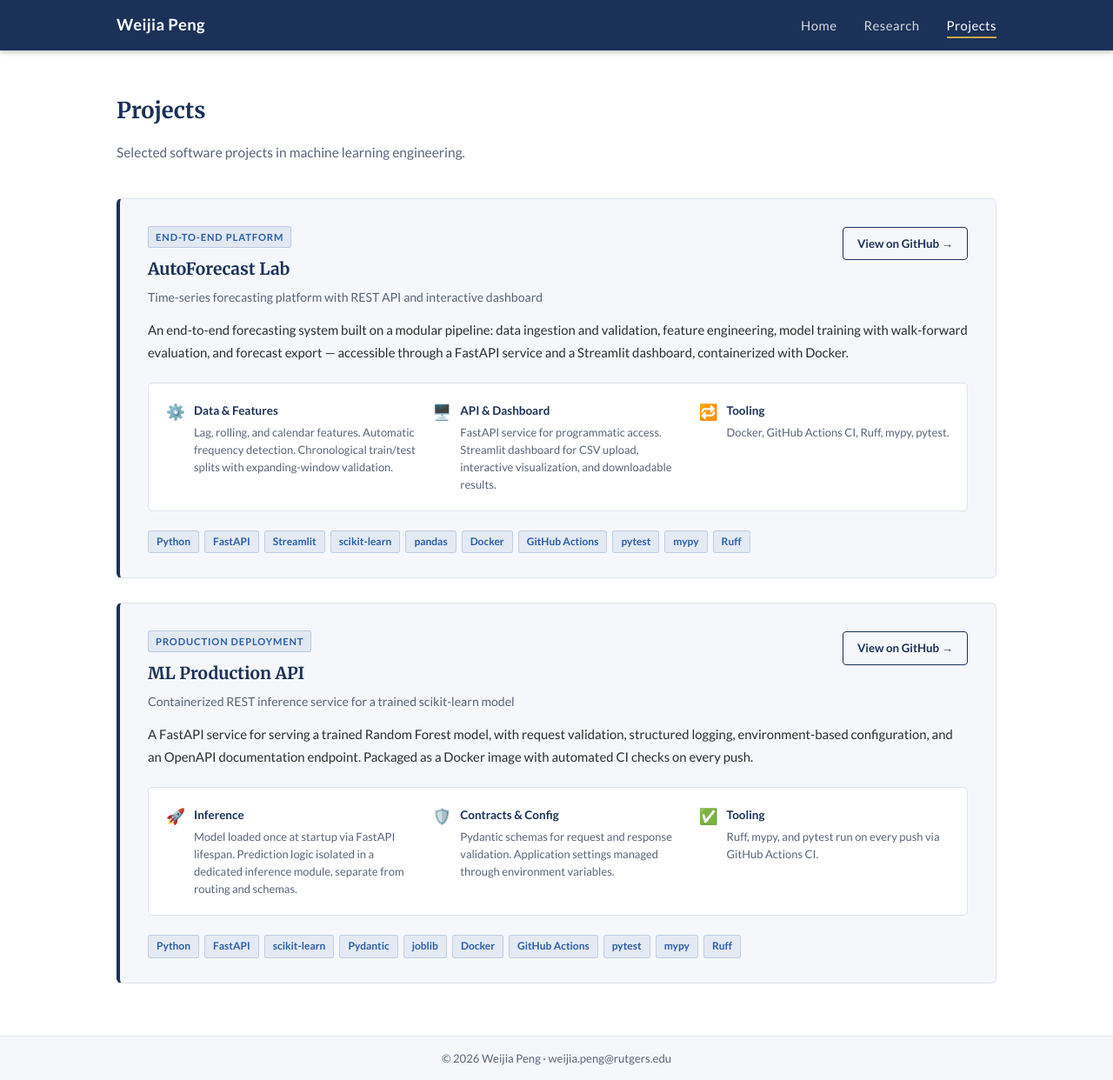
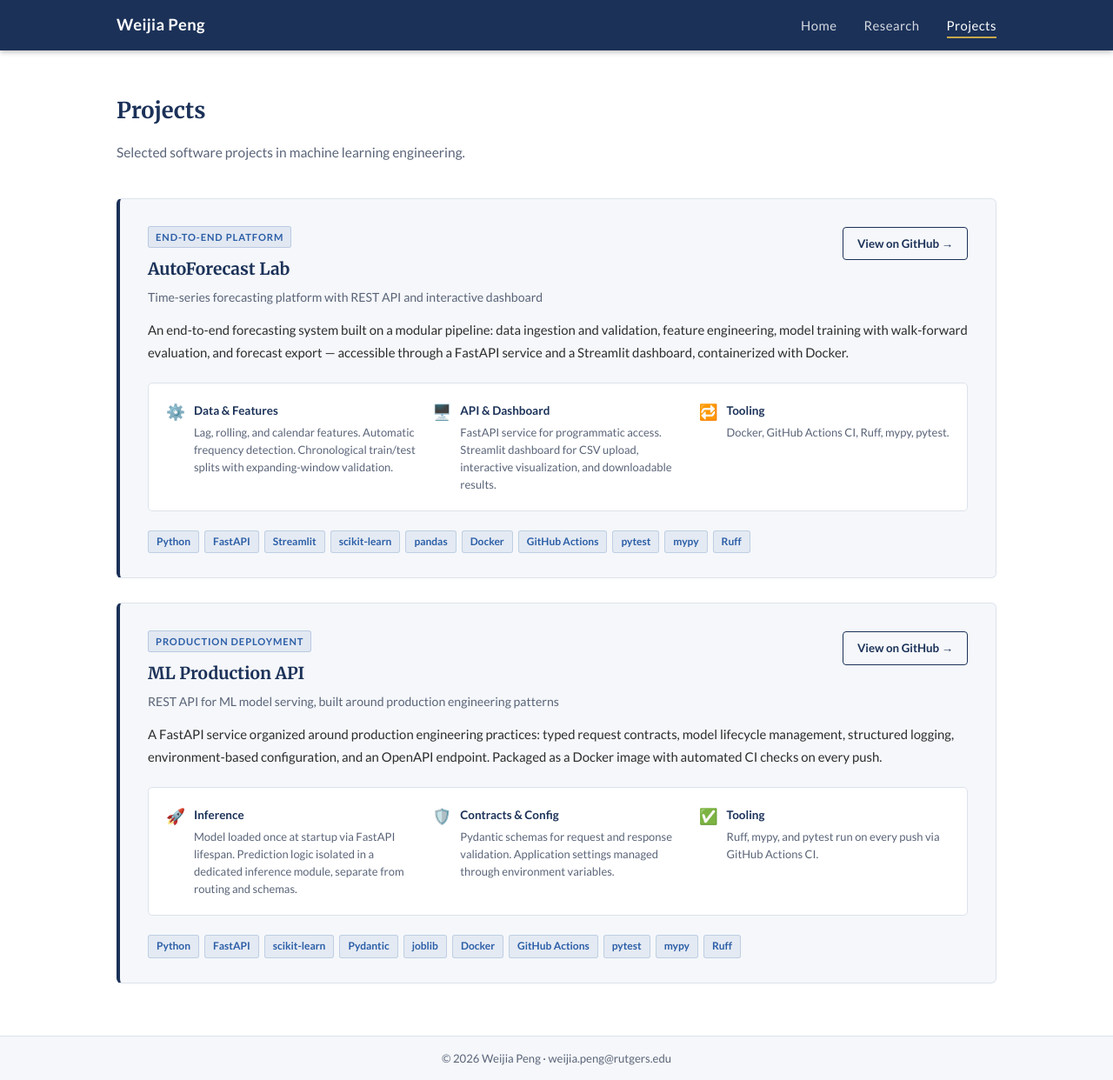
Before and after one commit to weijiap/weijiap.github.io, a Jekyll site: the page built from projects.html, in a window 1280 px wide and 1242 px high. Shown: the whole window at 87% size. Built offline with Jekyll 4.4.1, drawn with Linux system fonts in a browser that asks for light colours.

Commit message:
Reframe ML Production API tagline around engineering patterns
Co-Authored-By: Claude Sonnet 4.6 <noreply@anthropic.com>

```diff
--- a/projects.html
+++ b/projects.html
@@ -71,14 +71,14 @@ permalink: /projects/
         <div class="project-card-meta">
           <span class="project-type-badge">Production Deployment</span>
           <h2 class="project-name">ML Production API</h2>
-          <p class="project-tagline">Containerized REST inference service for a trained scikit-learn model</p>
+          <p class="project-tagline">REST API for ML model serving, built around production engineering patterns</p>
         </div>
         <a href="https://github.com/weijiap/ml-production-api" target="_blank" rel="noopener" class="project-github-btn">View on GitHub &rarr;</a>
       </div>
 
       <p class="project-description">
-        A FastAPI service for serving a trained Random Forest model, with request validation,
-        structured logging, environment-based configuration, and an OpenAPI documentation endpoint.
+        A FastAPI service organized around production engineering practices: typed request contracts,
+        model lifecycle management, structured logging, environment-based configuration, and an OpenAPI endpoint.
         Packaged as a Docker image with automated CI checks on every push.
       </p>
 
```
